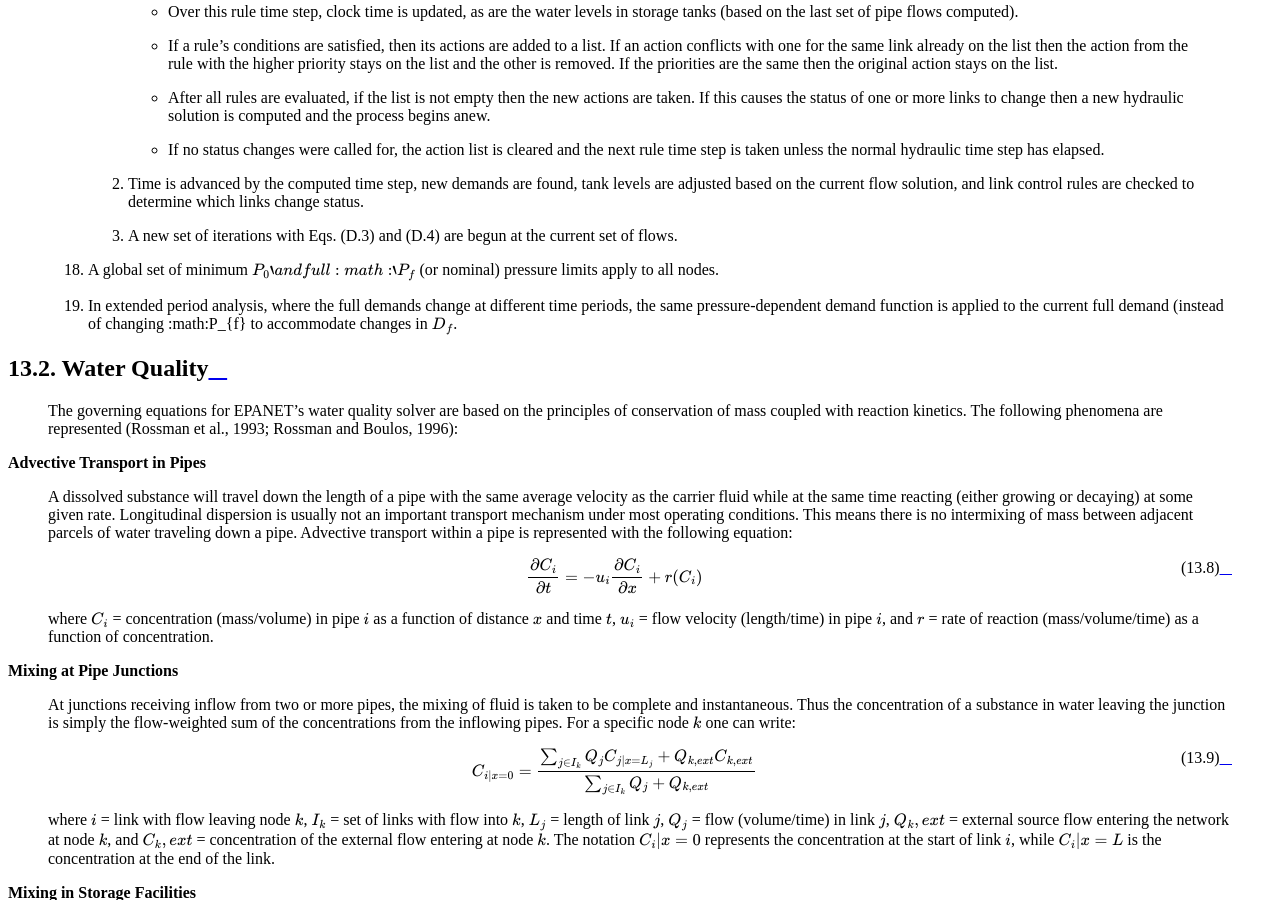
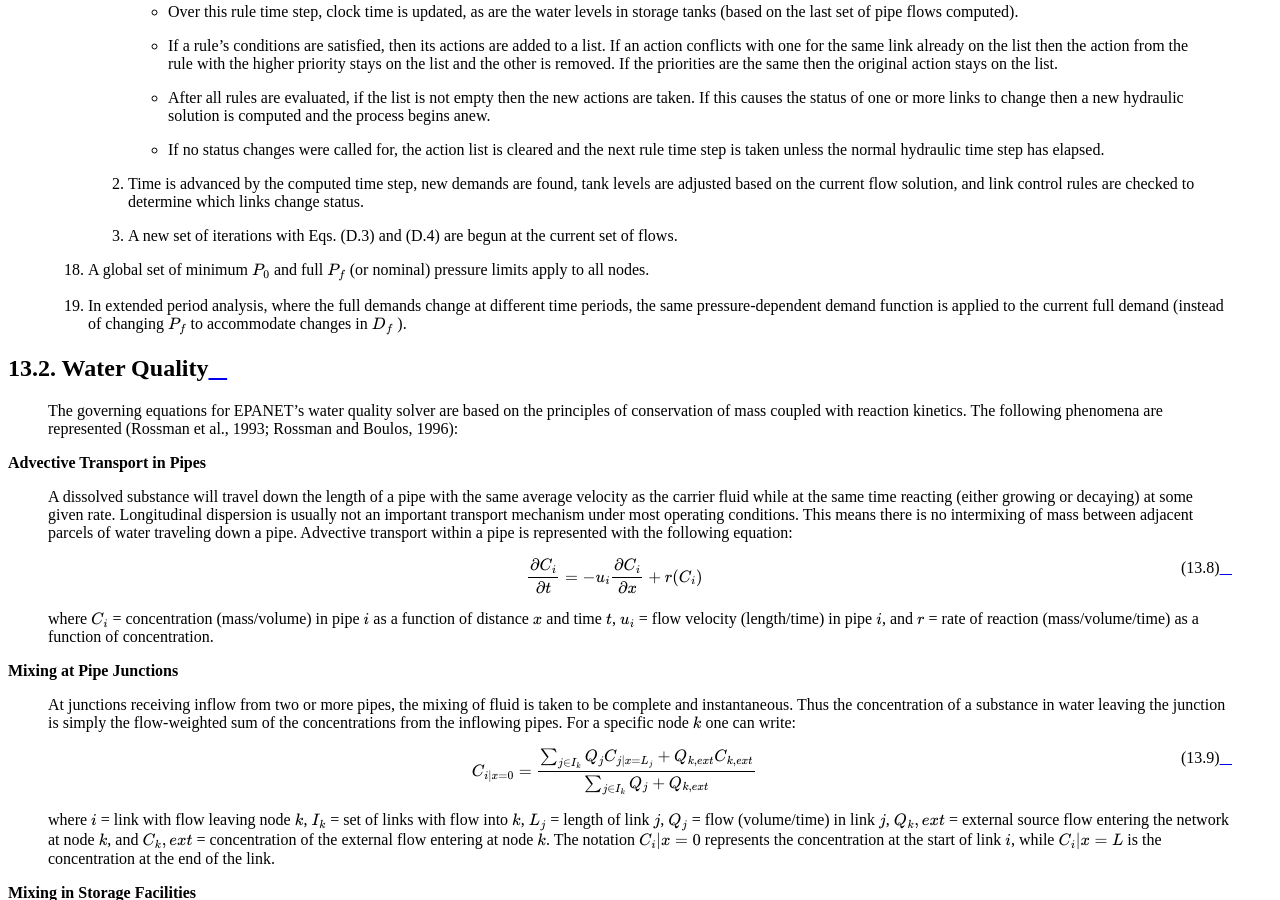
Before and after one commit to USEPA/epanet-manual, a Sphinx documentation site: the page built from docs/analysis_algorithms.rst, in a window 1280 px wide and 900 px high, scrolled down 5782 px. Built offline with Sphinx 7.4.7 and the Read the Docs theme 2.0.0, drawn with Linux system fonts in a browser that asks for light colours.

Commit message:
Update analysis_algorithms.rst
Fixing typos

```diff
--- a/docs/analysis_algorithms.rst
+++ b/docs/analysis_algorithms.rst
@@ -511,13 +511,13 @@ Hydraulics
       c. A new set of iterations with Eqs. (D.3) and (D.4) are begun at the
          current set of flows.
 
-  18. A global set of minimum :math:`P_{0}`and full :math:`P_{f}` (or nominal)
+  18. A global set of minimum :math:`P_{0}` and full :math:`P_{f}` (or nominal)
       pressure limits apply to all nodes.
 
   19. In extended period analysis, where the full demands change at
       different time periods, the same pressure-dependent demand function
-      is applied to the current full demand (instead of changing :math:P_{f}
-      to accommodate changes in :math:`D_{f}`.
+      is applied to the current full demand (instead of changing :math:`P_{f}`
+      to accommodate changes in :math:`D_{f}` ).
 
 
 Water Quality
```
